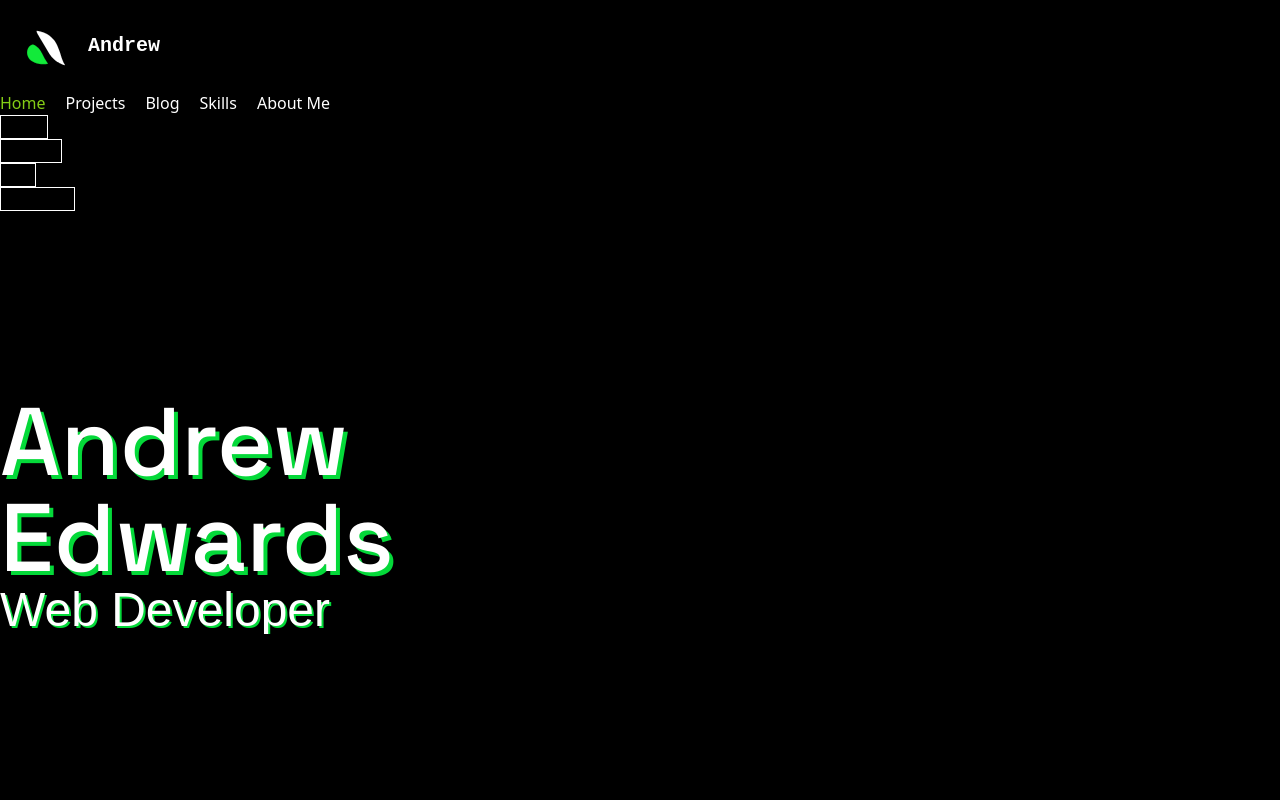
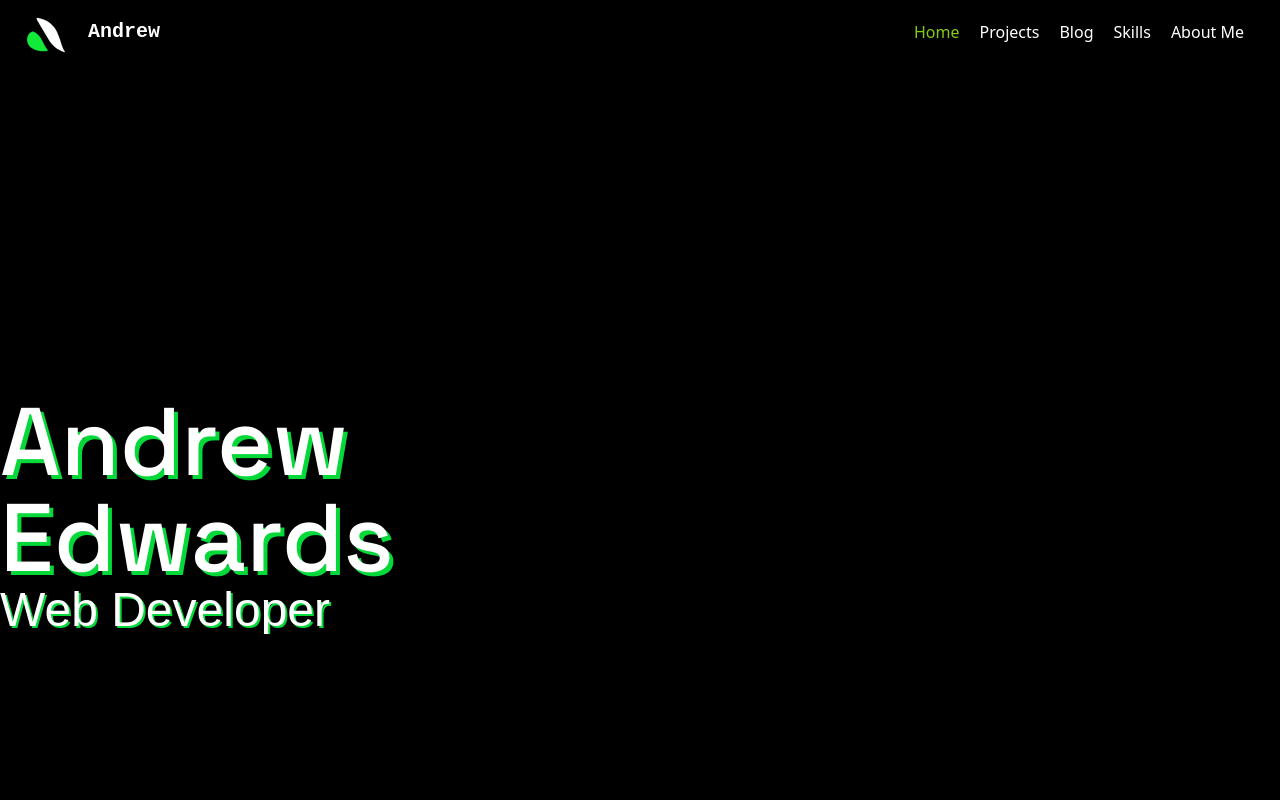
Before and after one commit to Andrew87E/Edwards.codes, a Next.js app: page / in a window 1280 px wide. Shown: the top 800 px of the page. Built offline with nearby package versions, Linux system fonts and the light colour scheme; a web font is replaced by a local one; what tw-elements would draw is missing.

Commit message:
page layout template finished now to implement

```diff
--- a/Components/global/navbar/navbar.tsx
+++ b/Components/global/navbar/navbar.tsx
@@ -14,10 +14,10 @@ export const Navbar = ({currentPage}: any) => {
 
   return (
     <>
-        <div className="list-none font-bold text-lg cursor-pointer">
+        <div className="list-none font-bold text-lg">
           <Link href="/">
             <span className="text-xl flex items-center">
-              <figure className="transform hover:scale-75 transition-transform duration-500 bg-transparent mt-4 p-1">
+              <figure className="cursor-pointer transform hover:scale-75 transition-transform duration-500 bg-transparent mt-4 p-1">
                 <Image
                   src="/icons/portfolio-logo.svg"
                   width="80"
@@ -28,7 +28,7 @@ export const Navbar = ({currentPage}: any) => {
                 return (
                   <span
                     key={index}
-                    className="font-mono transition-all duration-700 hover:duration-100 hover:scale-125 hover:text-lime-500 text-white"
+                    className="cursor-pointer font-mono transition-all duration-700 hover:duration-100 hover:scale-125 hover:translate-y-1 hover:text-lime-500 text-white"
                   >
                     {letter}
                   </span>
@@ -38,13 +38,13 @@ export const Navbar = ({currentPage}: any) => {
           </Link>
         </div>
 
-        <ul className="mr-4">
+        <ul className="nav-menu inline-flex mr-4 flex-wrap ae-nav-links">
           {
             routes.map((item, index)=>{
               return (
                 <li
                 key={index}
-                className={`inline-flex mr-5 hover:border-gray-300 transition-all duration-700 hover:duration-100 hover:scale-125 ${
+                className={`mr-5 hover:border-gray-300 transition-all duration-700 hover:duration-100 hover:scale-125 ${
                   currentPage === item.title
                   ? "opacity-100 text-lime-500 hover:text-white"
                   : "opacity-40 hover:opacity-100 transition-opacity text-white hover:text-lime-500"
--- a/Components/util/Page.tsx
+++ b/Components/util/Page.tsx
@@ -41,12 +41,9 @@ export const Page = ({ currentPage, meta: { title, desc }, children }: PageProps
             </Head>
 
             <main>
-            <nav className="fixed top-0 right-0 left-0 items-center justify-between bg-transparent ae-nav">
-                <div className="">
+            <nav className="fixed top-0 right-0 left-0 h-16 inline-flex drop-shadow-lg items-center justify-between bg-transparent ae-nav">
+                <div className="w-full flex items-center justify-between">
                 <Navbar currentPage={currentPage} />
-                </div>
-                <div className="md:hidden">
-                <MobileMenu />
                 </div>
             </nav>
 
```
